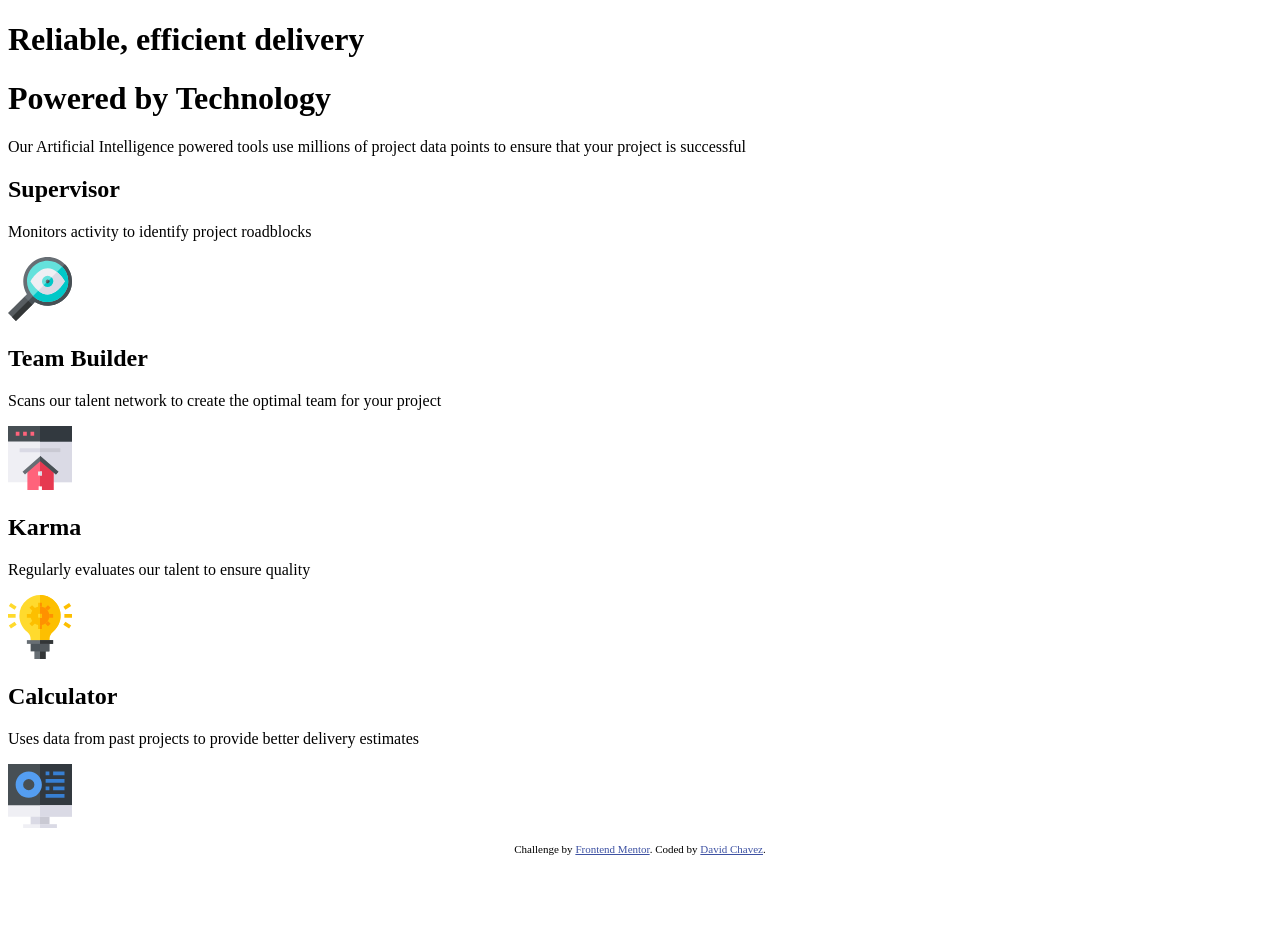
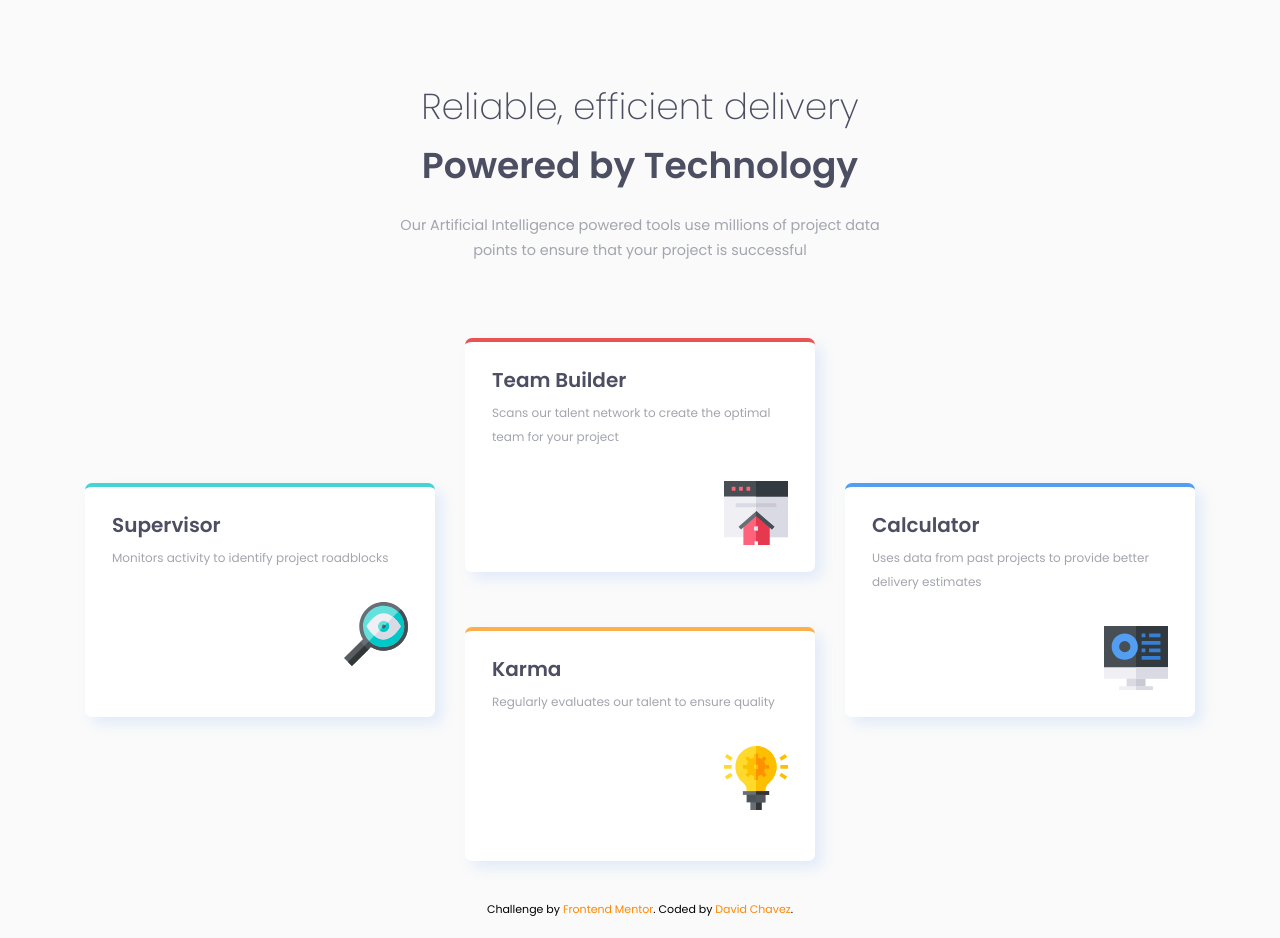
Before and after one commit to codeDavidC/four-card-feature-section-master, a plain HTML site: page index.html in a window 1280 px wide. Before the commit the page ends 866 px from the top, so only its background shows below. Drawn offline with Linux system fonts and the light colour scheme.

Commit message:
media queries and css grid update

```diff
--- a/index.html
+++ b/index.html
@@ -4,7 +4,7 @@
   <meta charset="UTF-8">
   <meta name="viewport" content="width=device-width, initial-scale=1.0"> <!-- displays site properly based on user's device -->
 
-  <link rel="icon" type="image/png" sizes="32x32" href="./images/favicon-32x32.png">
+  <link rel="icon" type="image/png" sizes="32x32" href="./images/favicon-32x32.svg">
   <link rel="stylesheet" href="./styles.css">
 
   <title>Frontend Mentor | Four card feature section</title>
@@ -16,9 +16,9 @@
 
 <!-- Main Page Headings and paragraph -->
 
-    <div>
-      <h1>Reliable, efficient delivery</h1>
-      <h1>Powered by Technology
+    <div class="header-container">
+      <h1 class="header--light">Reliable, efficient delivery</h1>
+      <h1 class="header--dark">Powered by Technology
       </h1>
       <p>Our Artificial Intelligence powered tools use millions of project data points
         to ensure that your project is successful</p>
@@ -26,26 +26,26 @@
 
 <!-- The 4 caard components begin here -->
 
-    <div>
-      <div class="card">
-        <h2>Supervisor</h2>
+    <div class="card-container">
+      <div class="card card--one">
+        <h2 class="card__title">Supervisor</h2>
         <p>Monitors activity to identify project roadblocks</p>
-        <img src="./images/icon-supervisor.svg" alt="">
+        <div class="image"><img src="./images/icon-supervisor.svg" alt=""></div>
       </div>
-      <div class="card">
-        <h2>Team Builder</h2>
+      <div class="card card--two">
+        <h2 class="card__title">Team Builder</h2>
         <p>Scans our talent network to create the optimal team for your project</p>
-        <img src="./images/icon-team-builder.svg" alt="">
+        <div class="image"><img src="./images/icon-team-builder.svg" alt=""></div>
       </div>
-      <div class="card">
-        <h2>Karma</h2>
+      <div class="card card--three">
+        <h2 class="card__title">Karma</h2>
         <p>Regularly evaluates our talent to ensure quality</p>
-        <img src="./images/icon-karma.svg" alt="">
+        <div class="image"><img src="./images/icon-karma.svg" alt=""></div>
       </div>
-      <div class="card">
-        <h2>Calculator</h2>
+      <div class="card card--four">
+        <h2 class="card__title">Calculator</h2>
         <p>Uses data from past projects to provide better delivery estimates</p>
-        <img src="./images/icon-calculator.svg" alt="">
+        <div class="image"><img src="./images/icon-calculator.svg" alt=""></div>
       </div>
     </div>
   </main>
--- a/styles.css
+++ b/styles.css
@@ -1,2 +1,262 @@
-.attribution { font-size: 11px; text-align: center; }
-.attribution a { color: hsl(228, 45%, 44%); }
+@import url('https://fonts.googleapis.com/css2?family=Poppins:wght@200;400;600&display=swap');
+
+:root {
+
+    /* Border Colors */
+    --red: hsl(0, 78%, 62%);
+    --cyan: hsl(180, 62%, 55%);
+    --orange: hsl(34, 97%, 64%);
+    --blue: hsl(212, 86%, 64%);
+
+    /* Text and BG colors */
+    --heading-color: hsl(234, 12%, 34%);
+    --paragraph-color: hsl(229, 6%, 66%);
+
+    --background: hsl(0, 0%, 98%);
+    --card: hsl(0, 0%, 100%);
+
+    /* Font Family */
+    --primary-font: 'Poppins', sans-serif;
+    --heading-weight: 600;
+    --sub-heading-weight: 200;
+    --paragraph-weight: 400;
+}
+
+
+/* Andy Bell's CSS Reset - https://piccalil.li/blog/a-modern-css-reset/ */
+
+/* Box sizing rules */
+*,
+*::before,
+*::after {
+  box-sizing: border-box;
+}
+
+/* Remove default margin */
+* {
+  margin: 0;
+  padding: 0;
+  /* font: inherit; */
+}
+
+/* Remove list styles on ul, ol elements with a list role, which suggests default styling will be removed */
+ul,
+ol {
+  list-style: none;
+  list-style-type: none;
+}
+
+/* Set core root defaults */
+html:focus-within {
+  scroll-behavior: smooth;
+}
+
+/* Set core body defaults */
+body {
+  min-height: 100vh;
+  text-rendering: optimizeSpeed;
+  line-height: 1.5;
+}
+
+/* A elements that don't have a class get default styles */
+a {
+  text-decoration: none;
+}
+
+/* Make images easier to work with */
+img,
+picture,
+svg {
+  max-width: 100%;
+  display: block;
+}
+
+/* Inherit fonts for inputs and buttons */
+input,
+button,
+textarea,
+select {
+  font: inherit;
+}
+
+/* Remove all animations, transitions and smooth scroll for people that prefer not to see them */
+@media (prefers-reduced-motion: reduce) {
+  html:focus-within {
+   scroll-behavior: auto;
+  }
+
+  *,
+  *::before,
+  *::after {
+    animation-duration: 0.01ms !important;
+    animation-iteration-count: 1 !important;
+    transition-duration: 0.01ms !important;
+    scroll-behavior: auto !important;
+  }
+}
+
+/* Utiities */
+
+body {
+    background-color: var(--background);
+    font-family: var(--primary-font);
+}
+
+main {
+    padding-left: 32px;
+    padding-right: 32px;
+    padding-top: 80px;
+    display: flex;
+    flex-direction: column;
+    align-items: center;
+}
+
+.header-container {
+     text-align: center;
+     max-width: 310px;
+}
+
+h1, h2 {
+    color: var(--heading-color);
+}
+
+.header--light {
+    font-size: 1.5rem;
+    font-weight: 200;
+}
+
+.header--dark {
+    font-size: 1.5rem;
+    padding-top: 5px;
+}
+
+p {
+    color: var(--paragraph-color);
+    font-weight: var(--paragraph-weight);
+}
+
+.header-container p {
+    padding-top: 20px;
+    font-size: .9rem;
+    line-height: 25px;
+}
+
+.card-container {
+    margin-top: 50px;
+}
+
+.card {
+    background-color: var(--card);
+    border-radius: 7px;
+    padding: 23px 27px 27px;
+    max-width: 310px;
+    margin-top: 25px;
+    box-shadow: 7px 7px 14px hsla(216, 92%, 75%, .2);
+}
+
+.card--one {
+    border-top: 4px solid var(--cyan);
+    grid-area: one;
+}
+
+.card--two {
+    border-top: 4px solid var(--red);
+    grid-area: two;
+}
+
+.card--three {
+    border-top: 4px solid var(--orange);
+    grid-area: three;
+}
+
+.card--four {
+    border-top: 4px solid var(--blue);
+    grid-area: four;
+}
+
+.card__title {
+    font-size: 1.25rem;
+}
+
+.card>p {
+    font-size: .75rem;
+    line-height: 24px;
+    padding-top: 6px;
+}
+
+.card img {
+    width: 58px;
+}
+
+
+.image {
+    width: 100%;
+    padding-top: 32px;
+    display: flex;
+    justify-content: end;
+}
+
+
+@media screen and (max-width: 300px) {
+    .image {
+        padding-top: 20px;
+    }
+}
+
+@media screen and (min-width: 1000px) {
+
+    .header-container {
+        max-width: 507px;
+    }
+
+    .header--dark,
+    .header--light {
+        font-size: 2.25rem;
+    }
+
+    /* .card-container {
+        width: 800px;
+        max-height: 600px;
+        display: flex;
+        flex-direction: column;
+        flex-wrap: wrap;
+        align-items: center;
+    } */
+
+    .card-container {
+        margin-left: 30px;
+        margin-right: 30px;
+        max-width: 1110px;
+        display: grid;
+        grid-template-columns: repeat(3, 1fr);
+        grid-template-rows: repeat(4, 1fr);
+        grid-template-areas:
+        ". two ."
+        "one two four"
+        "one three four"
+        ". three .";
+        gap: 30px;
+
+    }
+
+    .card {
+        max-width: 350px;
+    }
+
+    .card img {
+        width: 64px;
+    }
+
+}
+
+.attribution {
+    margin-top: 40px;
+    margin-bottom: 20px;
+    color: #000000;
+    font-size: 11px;
+    text-align: center;
+}
+
+.attribution a {
+    color: hsl(32, 100%, 50%);
+}
```
Also changed, not shown: images/favicon-32x32.svg (added).
